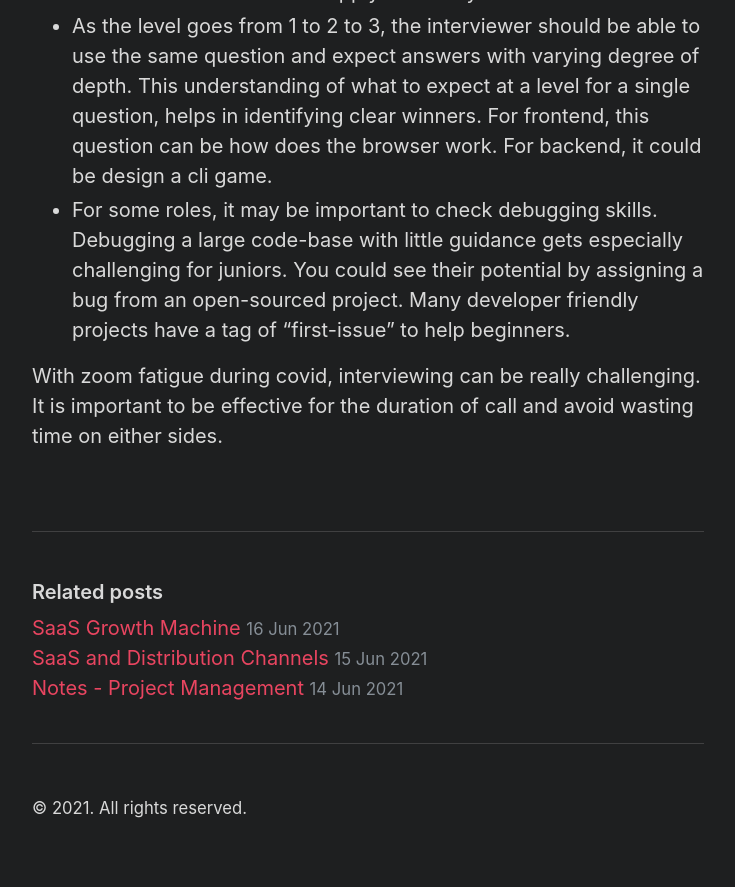
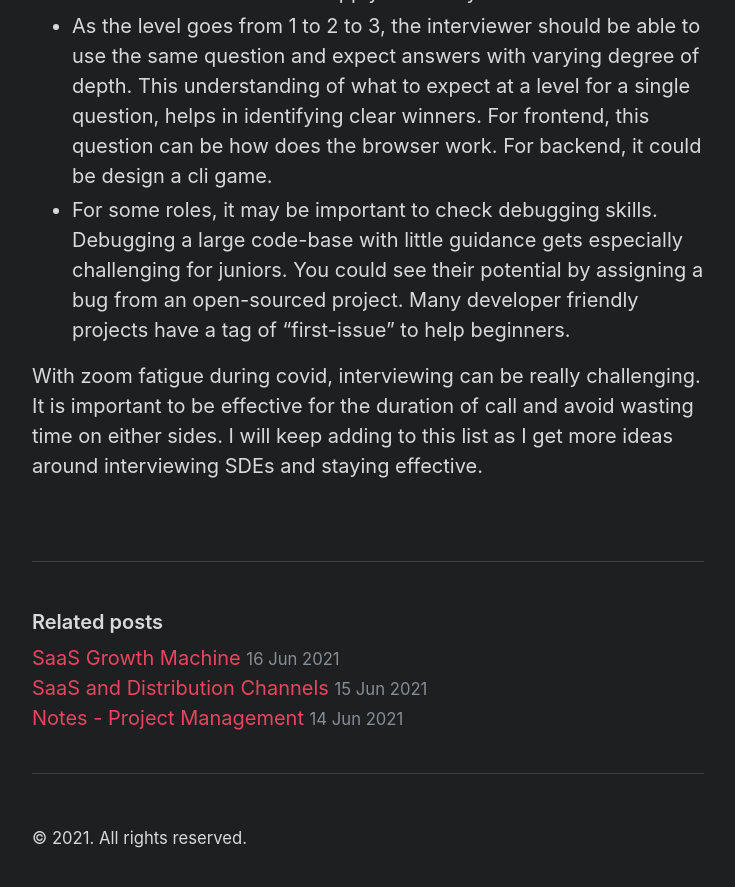
Before and after one commit to ad6190/ad6190.github.io, a Jekyll site: the page built from _posts/2021-06-17-sde-hiring-process.md, in a window 1280 px wide and 900 px high, scrolled down 1382 px. Shown: the top 887 px of the window, without its empty margins (272-1007 px from the left). Built offline with Jekyll 4.4.1, drawn with Linux system fonts in a browser that asks for light colours.

Commit message:
updated note

```diff
--- a/_posts/2021-06-17-sde-hiring-process.md
+++ b/_posts/2021-06-17-sde-hiring-process.md
@@ -19,5 +19,4 @@ Tips:
 - For some roles, it may be important to check debugging skills. Debugging a large code-base with little guidance gets especially challenging for juniors. You could see their potential by assigning a bug from an open-sourced project. Many developer friendly projects have a tag of "first-issue" to help beginners.
 
 
-
-With zoom fatigue during covid, interviewing can be really challenging. It is important to be effective for the duration of call and avoid wasting time on either sides.
+With zoom fatigue during covid, interviewing can be really challenging. It is important to be effective for the duration of call and avoid wasting time on either sides. I will keep adding to this list as I get more ideas around interviewing SDEs and staying effective.
```
